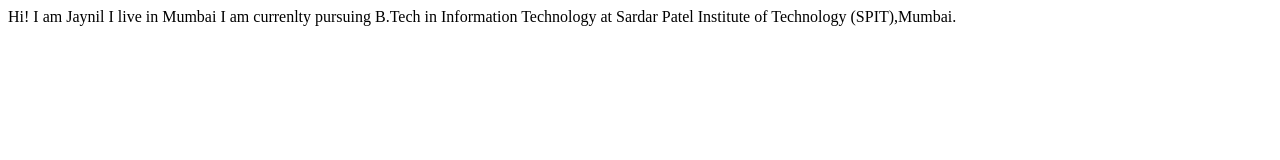
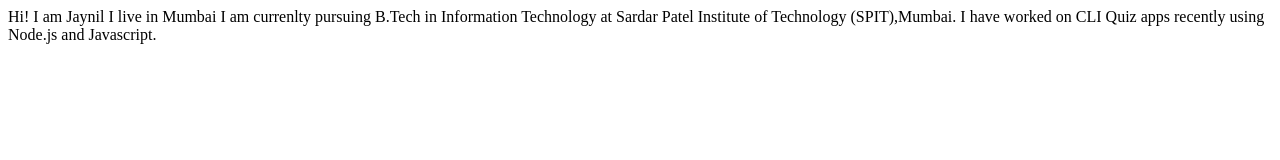
Before and after one commit to Jaynil1611/Portfolio-Website, a plain HTML site: page index.html in a window 1280 px wide. Drawn offline with Linux system fonts and the light colour scheme.

Commit message:
added project details

```diff
--- a/index.html
+++ b/index.html
@@ -9,5 +9,7 @@
     Hi! I am Jaynil
     I live in Mumbai
     I am currenlty pursuing B.Tech in Information Technology at Sardar Patel Institute of Technology (SPIT),Mumbai.
+
+    I have worked on CLI Quiz apps recently using Node.js and Javascript.
 </body>
 </html>
```
